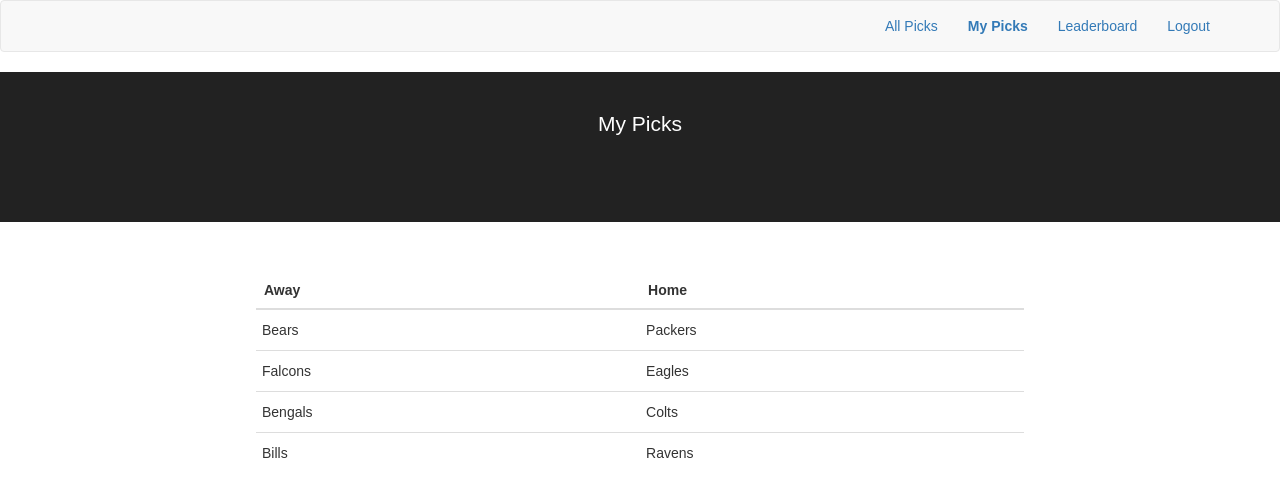
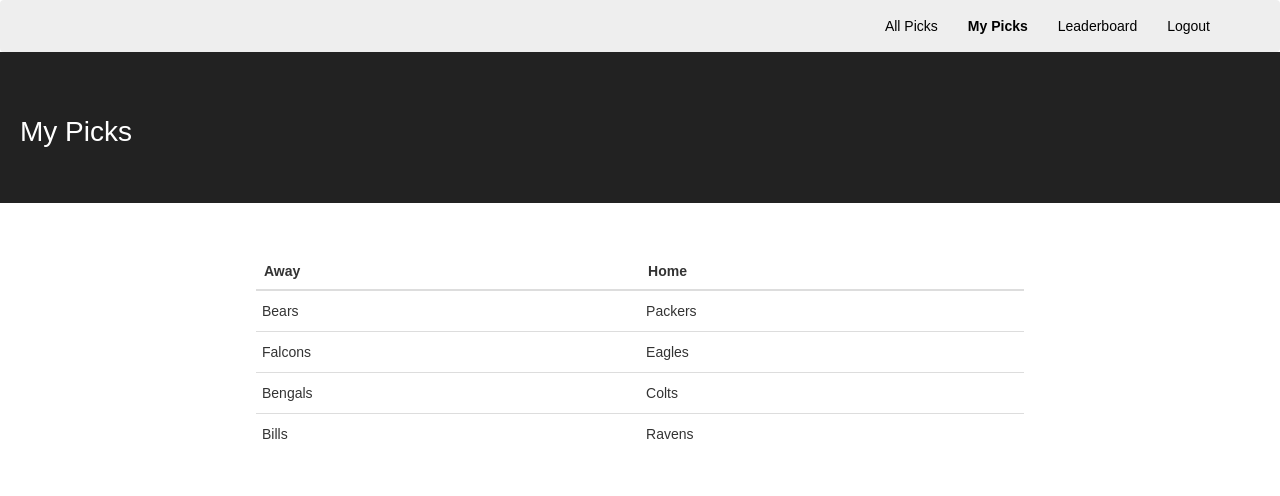
Before and after one commit to bmsthomp/picks-frontend, a React (Create React App) app: page /mypicks in a window 1280 px wide. Shown: the top 496 px of the page. Built offline with nearby package versions, Linux system fonts and the light colour scheme; the HTML template or start-up script is replaced by a standard one.

Commit message:
style updates

```diff
--- a/public/index.html
+++ b/public/index.html
@@ -21,7 +21,7 @@
       work correctly both with client-side routing and a non-root public URL.
       Learn how to configure a non-root public URL by running `npm run build`.
     -->
-    <title>React App</title>
+    <title>NFL Picks</title>
   </head>
   <body>
     <noscript>
--- a/src/App.css
+++ b/src/App.css
@@ -9,13 +9,15 @@
 
 .App-header {
   background-color: #222;
-  height: 150px;
   padding: 20px;
   color: white;
 }
 
 .App-title {
-  font-size: 1.5em;
+  font-size: 2em;
+  text-align: left;
+  padding-top: 25px;
+  padding-bottom: 25px;
 }
 
 .App-intro {
@@ -48,10 +50,6 @@
 }
 
 .tdButton:focus {
-  width: 100%;
-  height: 100%;
-  text-align: left;
-  background-color: white;
   border: none;
   outline: none;
 }
@@ -59,3 +57,16 @@
 .tdButtonSelected {
   background-color: #ccffb3;
 }
+
+.working {
+  color: green;
+}
+
+.notworking {
+  color: red;
+}
+
+a, a:focus, a:hover {
+  color: black;
+  text-decoration: none;
+}
--- a/src/Components/Nav.js
+++ b/src/Components/Nav.js
@@ -1,20 +1,24 @@
 import React from 'react';
 import { NavLink } from 'react-router-dom';
 import { Nav, Navbar, NavItem  } from 'react-bootstrap';
+import { NavbarStyle } from '../Constants/BootstrapStyles';
 
 export default class Navi extends React.Component {
 
   render() {
 
     return (
-      <Navbar>
-        <Nav pullRight>
-          <NavItem><NavLink activeStyle={{ fontWeight: "bold" }} to="/" exact>All Picks</NavLink></NavItem>
-          <NavItem><NavLink activeStyle={{ fontWeight: "bold" }} to="/mypicks" exact>My Picks</NavLink></NavItem>
-          <NavItem><NavLink activeStyle={{ fontWeight: "bold" }} to="/leaderboard">Leaderboard</NavLink></NavItem>
-          <NavItem><NavLink activeStyle={{ fontWeight: "bold" }} to="/logout">Logout</NavLink></NavItem>
-        </Nav>
-      </Navbar>
+      <React.Fragment>
+        { NavbarStyle() }
+        <Navbar bsStyle="custom">
+          <Nav pullRight>
+            <NavItem bsStyle="custom"><NavLink activeStyle={{ fontWeight: "bold" }} to="/" exact>All Picks</NavLink></NavItem>
+            <NavItem bsStyle="custom"><NavLink activeStyle={{ fontWeight: "bold" }} to="/mypicks" exact>My Picks</NavLink></NavItem>
+            <NavItem bsStyle="custom"><NavLink activeStyle={{ fontWeight: "bold" }} to="/leaderboard">Leaderboard</NavLink></NavItem>
+            <NavItem bsStyle="custom"><NavLink activeStyle={{ fontWeight: "bold" }} to="/logout">Logout</NavLink></NavItem>
+          </Nav>
+        </Navbar>
+      </React.Fragment>
     );
   }
 }
--- a/src/Constants/BootstrapStyles.js
+++ b/src/Constants/BootstrapStyles.js
@@ -10,11 +10,13 @@
   )
 }
 
-export const tdStyle = () => {
+export const NavbarStyle = () => {
   return (
     <style type="text/css">{`
-    .td-custom {
-        text-align: left;
+    .navbar-custom {
+        margin-bottom: 0px;
+        background-color: #eee;
+        color: black;
     }`}
     </style>
   )
--- a/src/Containers/Leaderboard.js
+++ b/src/Containers/Leaderboard.js
@@ -7,7 +7,7 @@
 
     return (
       <React.Fragment>
-        <Banner title="Picks" />
+        <Banner title="Leaderboard" />
         <div className="content">
           <table>
           leaderboard
--- a/src/Containers/MyPicks.js
+++ b/src/Containers/MyPicks.js
@@ -7,19 +7,16 @@
   constructor(props) {
     super(props);
     this.state = {
-      myPicks: [],
+      myPicks: [
+        { id: 1, away: 'Bears', home: 'Packers' },
+        { id: 2, away: 'Falcons', home: 'Eagles' },
+        { id: 3, away: 'Bengals', home: 'Colts' },
+        { id: 4, away: 'Bills', home: 'Ravens' },
+      ],
+      working: true,
     }
     this.makePick = this.makePick.bind(this);
-  }
-
-  componentDidMount() {
-    const myPicks = [
-      { id: 1, away: 'Bears', home: 'Packers' },
-      { id: 2, away: 'Falcons', home: 'Eagles' },
-      { id: 3, away: 'Bengals', home: 'Colts' },
-      { id: 4, away: 'Bills', home: 'Ravens' },
-    ]
-    this.setState({ myPicks });
+    this.changeState = this.changeState.bind(this);
   }
 
   makePick(id, team) {
@@ -32,6 +29,10 @@
     }
 
     this.setState({ myPicks: newPicks});
+  }
+
+  changeState() {
+    this.setState({ working: !this.state.working });
   }
 
   render() {
--- a/src/Containers/Picks.js
+++ b/src/Containers/Picks.js
@@ -4,7 +4,6 @@
 export default class Picks extends React.Component {
 
   render() {
-
     return (
       <React.Fragment>
         <Banner title="Picks" />
```
Lines whose indentation alone changed are shown as unchanged.
